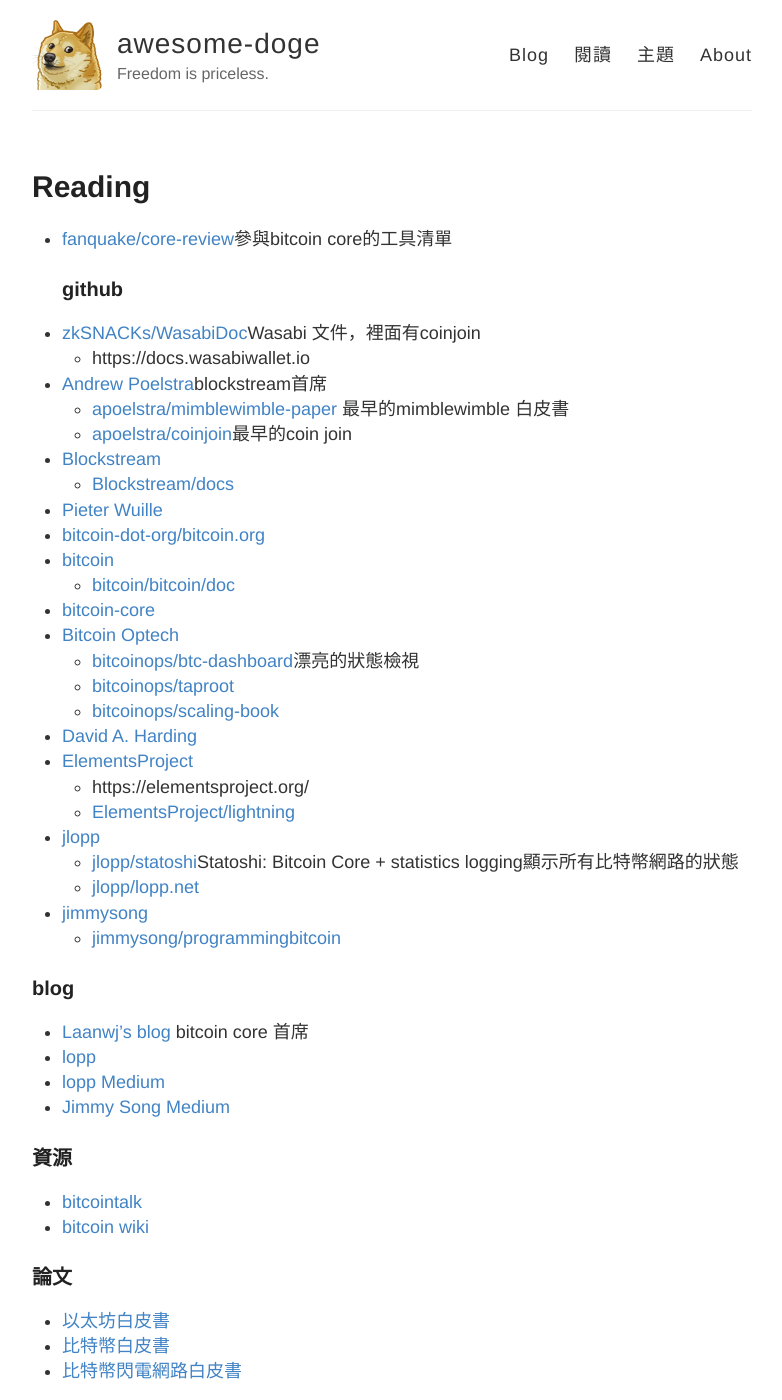
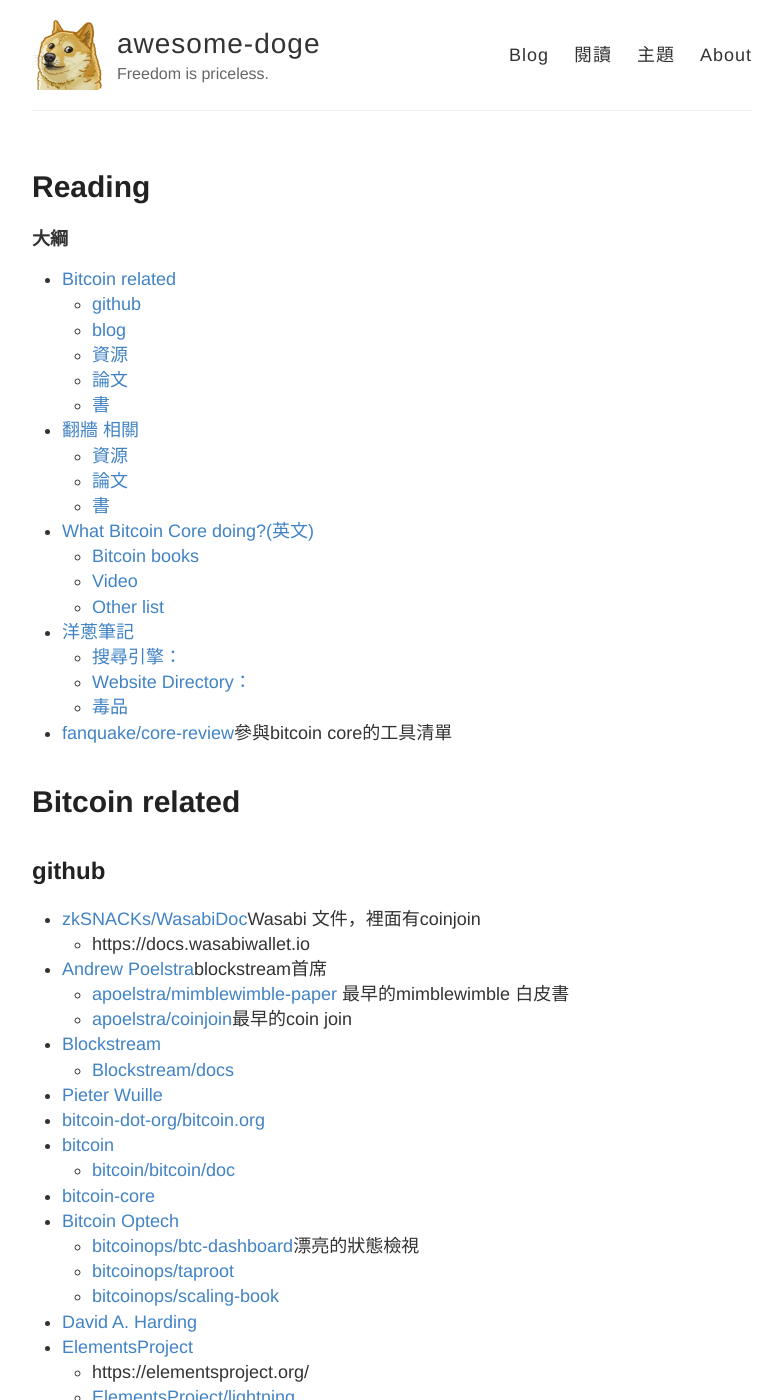
Before and after one commit to awesome-doge/awesome-doge.github.io, a Jekyll site: the page built from reading.md, in a window 1280 px wide and 1400 px high. Shown: the whole window, without its empty margins (248-1030 px from the left). Built offline with Jekyll 4.4.1, drawn with Linux system fonts in a browser that asks for light colours; some of the changed text lies outside the part shown.

Commit message:
整理閱讀清單

```diff
--- a/reading.md
+++ b/reading.md
@@ -4,8 +4,31 @@
 permalink: /reading.html
 ---
 
+**大綱**
+- [Bitcoin related](#bitcoin-related)
+  - [github](#github)
+  - [blog](#blog)
+  - [資源](#%e8%b3%87%e6%ba%90)
+  - [論文](#%e8%ab%96%e6%96%87)
+  - [書](#%e6%9b%b8)
+- [翻牆 相關](#%e7%bf%bb%e7%89%86-%e7%9b%b8%e9%97%9c)
+  - [資源](#%e8%b3%87%e6%ba%90-1)
+  - [論文](#%e8%ab%96%e6%96%87-1)
+  - [書](#%e6%9b%b8-1)
+- [What Bitcoin Core doing?(英文)](#what-bitcoin-core-doing%e8%8b%b1%e6%96%87)
+  - [Bitcoin books](#bitcoin-books)
+  - [Video](#video)
+  - [Other list](#other-list)
+- [洋蔥筆記](#%e6%b4%8b%e8%94%a5%e7%ad%86%e8%a8%98)
+  - [搜尋引擎：](#%e6%90%9c%e5%b0%8b%e5%bc%95%e6%93%8e)
+  - [Website Directory：](#website-directory)
+  - [毒品](#%e6%af%92%e5%93%81)
+
+
 * [fanquake/core-review](https://github.com/fanquake/core-review)參與bitcoin core的工具清單
-### github
+
+# Bitcoin related
+## github
 
 * [zkSNACKs/WasabiDoc](https://github.com/zkSNACKs/WasabiDoc)Wasabi 文件，裡面有coinjoin
     * https://docs.wasabiwallet.io
@@ -33,36 +56,34 @@
 * [jimmysong](https://github.com/jimmysong)
     * [jimmysong/programmingbitcoin](https://github.com/jimmysong/programmingbitcoin)
 
-### blog
+## blog
 * [Laanwj's blog](https://laanwj.github.io/) bitcoin core 首席
 * [lopp](https://lopp.net)
 * [lopp Medium](https://medium.com/@lopp)
 * [Jimmy Song Medium](https://medium.com/@jimmysong)
 
-### 資源
+## 資源
 * [bitcointalk](https://bitcointalk.org/i)
 * [bitcoin wiki](https://en.bitcoin.it/wiki/Main_Page)
 
-### 論文
+## 論文
 * [以太坊白皮書](https://github.com/cypherpunks-core/ethereum_whitepaper_zh)
 * [比特幣白皮書](https://github.com/cypherpunks-core/bitcoin_whitepaper_zh)
 * [比特幣閃電網路白皮書](https://github.com/cypherpunks-core/lightning_network_whitepaper_zh)
 
-### 書
+## 書
 * [精通比特幣第二版](https://github.com/cypherpunks-core/bitcoinbook_2nd_zh)
 * [精通以太坊](https://github.com/cypherpunks-core/ethereumbook_zh)
 * [密碼龐克](https://github.com/cypherpunks-core/cyherpunksbook_zh)
 
-## 翻牆
-
-
-### 資源
-### 論文
-### 書
+# 翻牆 相關
+## 資源
+## 論文
+## 書
 * [这本书能让你连接互联网 Ⅱ](https://hoodiearon.github.io/fq-book/#/)
 
 
-# What Bitcoin Core doing?
+# What Bitcoin Core doing?(英文)
 ## Bitcoin books
 * [Bitcoin Developer Guide](https://bitcoin.org/en/developer-guide)
 * [Mastering Bitcoin](https://github.com/bitcoinbook/bitcoinbook)
@@ -73,8 +94,6 @@
 * An Introduction to Bitcoin (by Saravanan Vijayakumaran)
     * [Paper](https://www.ee.iitb.ac.in/~sarva/bitcoin/bitcoin-notes-v0.1.pdf)
     * [PPT](https://www.ee.iitb.ac.in/~sarva/bitcoin/iitm-191217.pdf)
-
-<!-- more -->
 
 ## Video
 * Chaincode Labs
@@ -107,12 +126,12 @@
 https://www.deepwebsiteslinks.com/
 https://darkwebnews.com/
 
-搜尋引擎：
+## 搜尋引擎：
 * [DuckDuckGo!](https://3g2upl4pq6kufc4m.onion/?q=&t=h_)
 * [searx](http://5plvrsgydwy2sgce.onion/)
 * [not Evil](http://hss3uro2hsxfogfq.onion/)
 
-Website Directory：
+## Website Directory：
 * [The Hidden Wiki](http://wikitjerrta4qgz4.onion/)
 * [Tor 官網](http://expyuzz4wqqyqhjn.onion/)
 * [OnionShare](http://lldan5gahapx5k7iafb3s4ikijc4ni7gx5iywdflkba5y2ezyg6sjgyd.onion/)
@@ -122,6 +141,6 @@
 * [維基解密投稿網站](http://wlupld3ptjvsgwqw.onion/wlupload.en.html)
 * [deep.dot.web](https://hackmd.io/nWxdL5JiSwS0vTB1ftxs_w)
 
-毒品
+## 毒品
 * [絲綢之路](http://silkroad7rn2puhj.onion/)
 * [Dream Market](http://6khhxwj7viwe5xjm.onion/)
```
